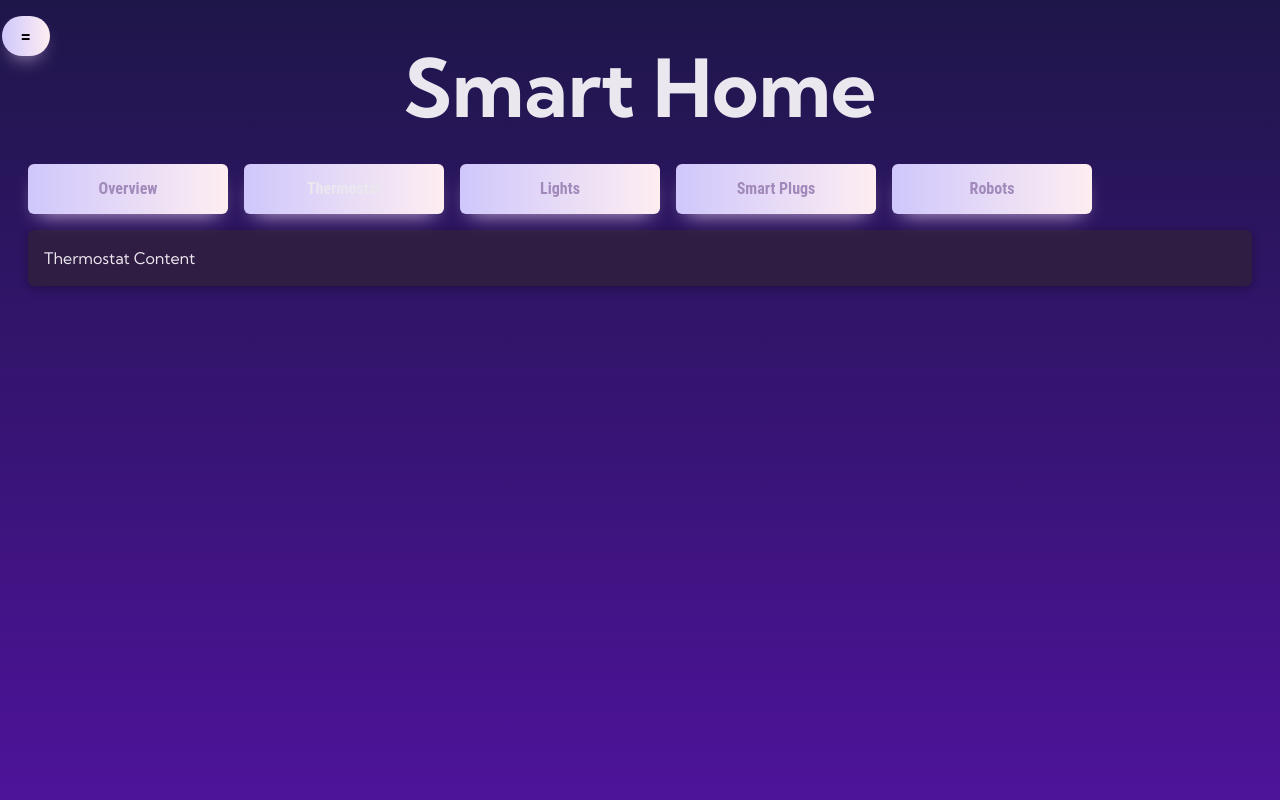
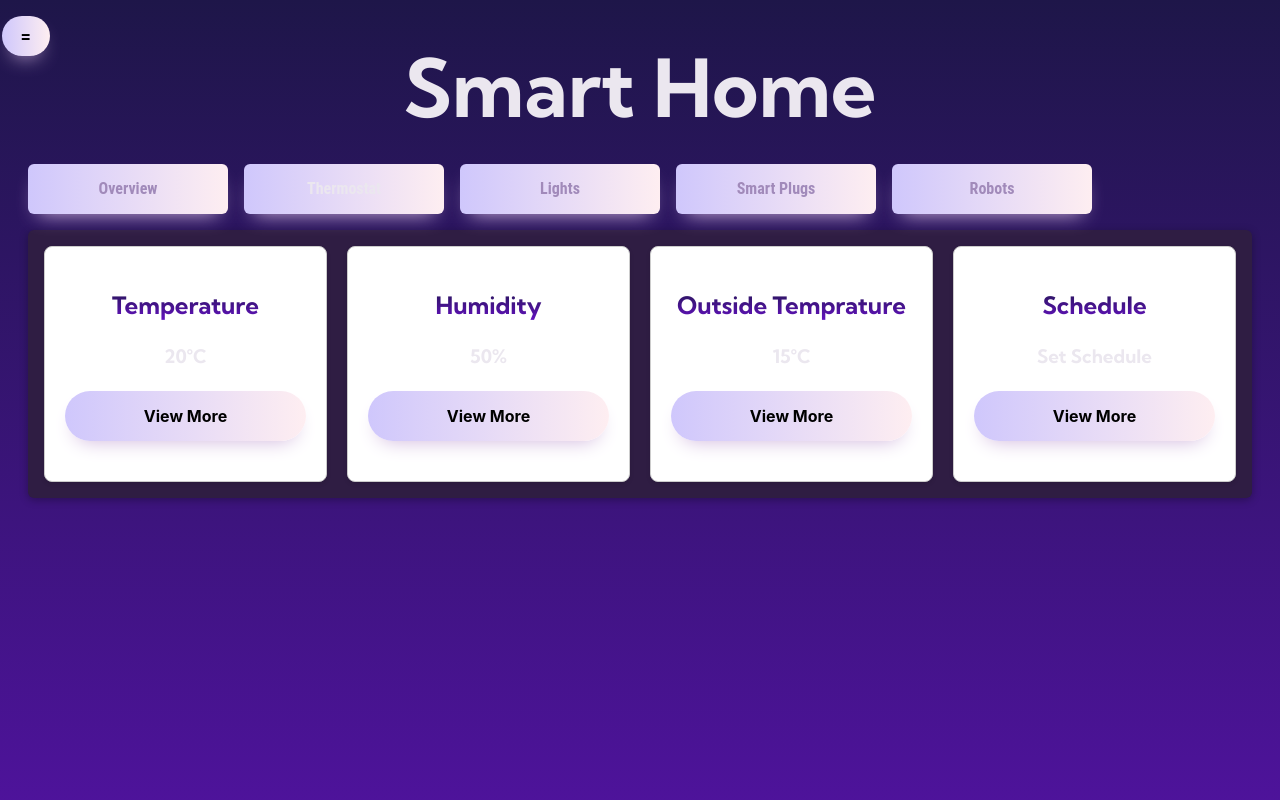
Before and after one commit to ChronicleWolfVR/Group7SoftwareEng, a React (Vite) app: page /home in a window 1280 px wide. Both pictures are taken after a click on the button "Thermostat". Shown: the top 800 px of the page. Built offline with nearby package versions, Linux system fonts and the light colour scheme.

Commit message:
Added basic cards for the Therostat page but nothing like the design yet

```diff
--- a/src/components/HomePage/HomePage.jsx
+++ b/src/components/HomePage/HomePage.jsx
@@ -2,6 +2,7 @@ import React, { useState } from "react";
 import Title from "../Title/Title";
 import TabButton from "./TabButton/TabButton";
 import Overiew from "./Overview/Overview";
+import Thermostat from "./Thermostat/Thermostat";
 import "./HomePage.css";
 
 const HomePage = () => {
@@ -32,7 +33,11 @@ const HomePage = () => {
             </div>
           )}
           {selectedTab === "Lights" && <div>Lights Content</div>}
-          {selectedTab === "Thermostat" && <div>Thermostat Content</div>}
+          {selectedTab === "Thermostat" && (
+            <div>
+              <Thermostat />
+            </div>
+          )}
           {selectedTab === "Smart Plugs" && <div>Smart Plugs Content</div>}
           {selectedTab === "Robots" && <div>Robots Content</div>}
         </div>
--- /dev/null
+++ b/src/components/HomePage/Thermostat/Thermostat.css
@@ -0,0 +1,25 @@
+.cards-container {
+    display: flex;
+    justify-content: space-between;
+    gap: 20px;
+  }
+
+  .card {
+    flex: 1;
+    max-width: 33%;
+    padding: 20px;
+    border: 1px solid #ccc;
+    border-radius: 8px;
+    box-shadow: 0 2px 4px rgba(0, 0, 0, 0.1);
+    background-color: #fff;
+    display: flex;
+    flex-direction: column;
+    align-items: center;
+  }
+
+  .card h2, .card p, .card h1, .card h4 {
+    margin-bottom: 20px;
+    background: linear-gradient(to top, #6a11cb, #1e1649);
+    -webkit-background-clip: text;
+    color: transparent;
+  }
--- /dev/null
+++ b/src/components/HomePage/Thermostat/Thermostat.jsx
@@ -0,0 +1,31 @@
+import React from "react";
+import "./Thermostat.css";
+
+const Thermostat = () => {
+  return (
+    <div className="cards-container">
+      <div className="card">
+        <h2>Temperature</h2>
+        <h3>20°C</h3>
+        <button>View More</button>
+      </div>
+      <div className="card">
+        <h2>Humidity</h2>
+        <h3>50%</h3>
+        <button>View More</button>
+      </div>
+      <div className="card">
+        <h2>Outside Temprature</h2>
+        <h3>15°C</h3>
+        <button>View More</button>
+      </div>
+      <div className="card">
+        <h2>Schedule</h2>
+        <h3>Set Schedule</h3>
+        <button>View More</button>
+      </div>
+    </div>
+  );
+};
+
+export default Thermostat;
```
